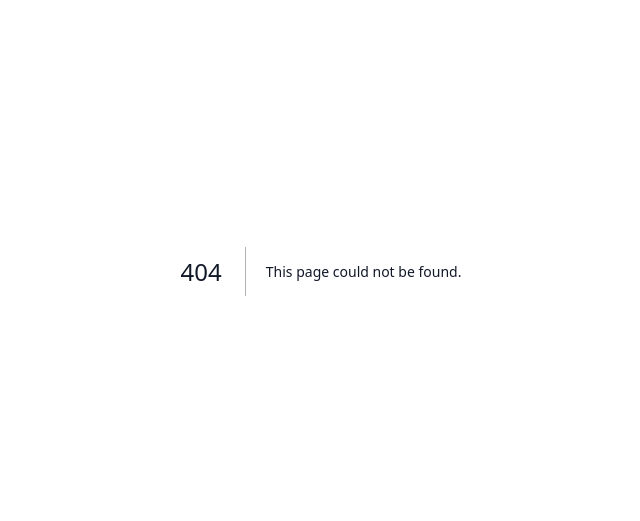
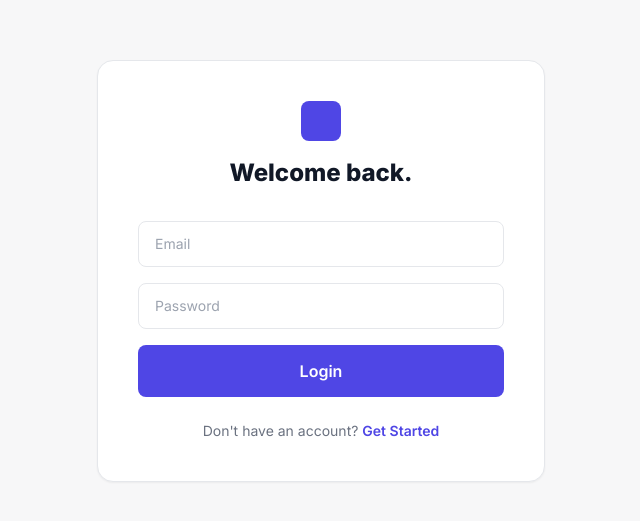
Before and after one commit to ahmadkn586-sketch/MyAgentOS, a Next.js app: page /login in a window 1280 px wide. Before the commit this address had no page. Shown: the part 129-650 px from the top of the page, without its empty margins (319-959 px from the left). Built offline with nearby package versions, Linux system fonts and the light colour scheme; no server answers.

Commit message:
Create page.tsx

```diff
--- /dev/null
+++ b/app/login/page.tsx
@@ -0,0 +1,78 @@
+'use client'
+
+import { useState } from 'react'
+import { useRouter } from 'next/navigation'
+import Link from 'next/link'
+import { createClient } from '@/lib/supabase-client'
+
+export default function LoginPage() {
+  const router = useRouter()
+  const supabase = createClient()
+  const [loading, setLoading] = useState(false)
+  const [error, setError] = useState('')
+  const [email, setEmail] = useState('')
+  const [password, setPassword] = useState('')
+
+  const handleSubmit = async (e: React.FormEvent) => {
+    e.preventDefault()
+    setLoading(true)
+    setError('')
+
+    const { error: signInError } = await supabase.auth.signInWithPassword({
+      email,
+      password,
+    })
+
+    if (signInError) {
+      setError('Incorrect email or password.')
+      setLoading(false)
+      return
+    }
+
+    router.push('/dashboard')
+  }
+
+  return (
+    <div className="min-h-screen bg-sidebargray flex items-center justify-center px-6 py-12">
+      <div className="bg-white rounded-2xl shadow-sm border border-bordergray p-10 max-w-md w-full">
+        <div className="text-center mb-8">
+          <div className="w-10 h-10 bg-electric rounded-lg mx-auto mb-4"></div>
+          <h1 className="text-2xl font-extrabold mb-1">Welcome back.</h1>
+        </div>
+
+        <form onSubmit={handleSubmit} className="space-y-4">
+          <input
+            type="email"
+            placeholder="Email"
+            required
+            className="w-full border border-bordergray rounded-lg px-4 py-3 text-sm"
+            value={email}
+            onChange={(e) => setEmail(e.target.value)}
+          />
+          <input
+            type="password"
+            placeholder="Password"
+            required
+            className="w-full border border-bordergray rounded-lg px-4 py-3 text-sm"
+            value={password}
+            onChange={(e) => setPassword(e.target.value)}
+          />
+
+          {error && <p className="text-danger text-sm">{error}</p>}
+
+          <button
+            type="submit"
+            disabled={loading}
+            className="w-full bg-electric text-white py-3.5 rounded-lg font-semibold hover:bg-indigo-700 transition disabled:opacity-50"
+          >
+            {loading ? 'Logging in...' : 'Login'}
+          </button>
+        </form>
+
+        <p className="text-center text-sm text-gray-500 mt-6">
+          Don't have an account? <Link href="/register" className="text-electric font-semibold">Get Started</Link>
+        </p>
+      </div>
+    </div>
+  )
+}
```
